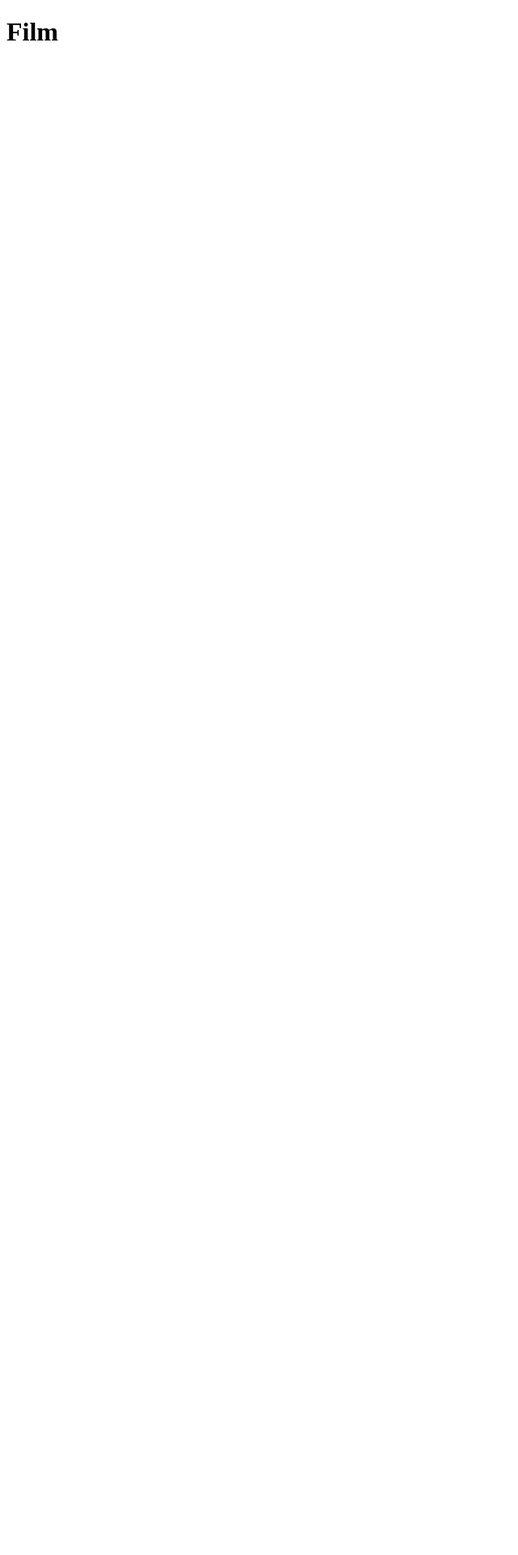
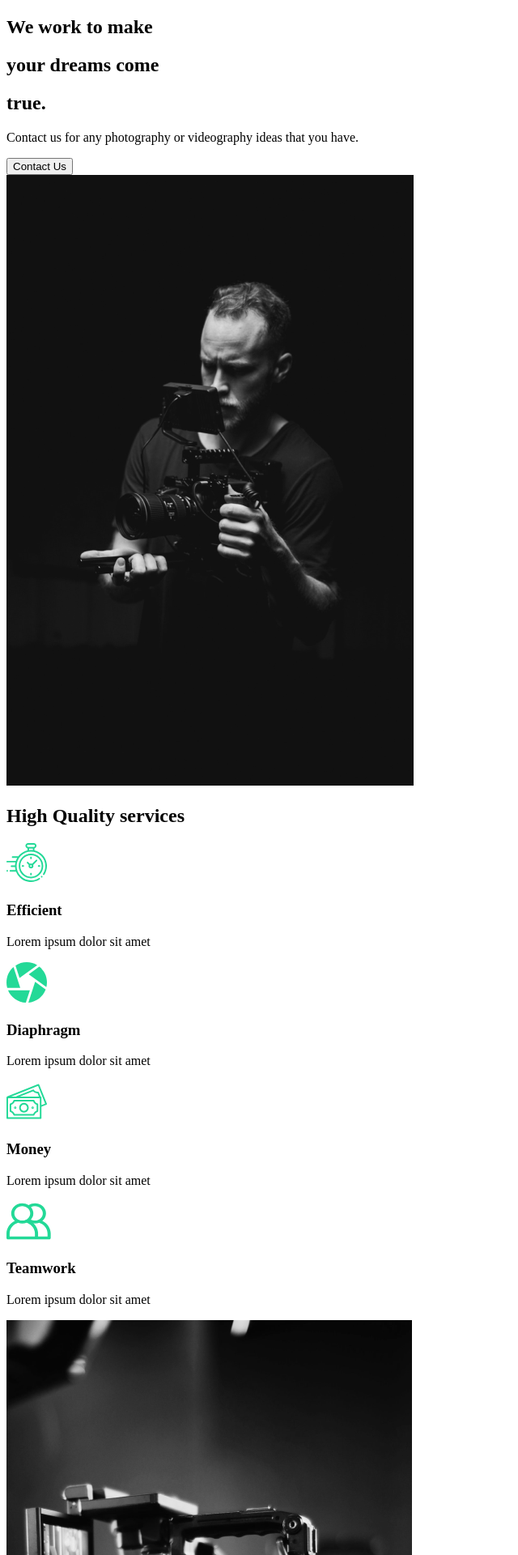
Before and after one commit to adyashapadhy/capture-portfolio, a React (Create React App) app: page / in a window 1280 px wide. Shown: the top 1920 px of the page at 81% size, without its empty margins (0-640 px from the left). Before the commit the page ends 800 px from the top, so only its background shows below. Built offline with nearby package versions, Linux system fonts and the light colour scheme.

Commit message:
first two sections

```diff
--- a/src/App.js
+++ b/src/App.js
@@ -1,9 +1,12 @@
 import React from 'react';
+//Import Pages
+import AboutUs from "./pages/AboutUs";
+
 
 function App() {
   return (
     <div className="App">
-      <h1>Film</h1>
+      <AboutUs />
     </div>
   );
 }
--- /dev/null
+++ b/src/components/AboutSection.js
@@ -0,0 +1,31 @@
+import React from 'react';
+import home1 from '../img/home1.png';
+const AboutSection = () => {
+    return(
+        <div>
+            <div className="description">
+                <div className="title">
+
+                    <div className="hide">
+                        <h2>We work to make</h2>
+                    </div>
+                    <div className="hide">
+                        <h2>your <span>dreams</span> come</h2>
+                    </div>
+                    <div className="hide">
+                        <h2>true.</h2>
+                    </div>
+                </div>
+                <p>Contact us for any photography or videography ideas that you have.
+
+                </p>
+                <button>Contact Us</button>
+            </div>
+            <div className="image">
+                <img src={home1} alt="guy with camera"/>
+            </div>
+        </div>
+    )
+}
+
+export default AboutSection;
--- /dev/null
+++ b/src/components/ServicesSection.js
@@ -0,0 +1,52 @@
+import React from 'react';
+//Import Icons
+import clock from '../img/clock.svg';
+import diaphragm from '../img/diaphragm.svg';
+import money from '../img/money.svg';
+import teamwork from '../img/teamwork.svg';
+import home2 from '../img/home2.png';
+
+const ServicesSection = () => {
+    return(
+        <div className= "services">
+            <div className="description">
+                <h2>High <span>Quality</span> services</h2>
+                <div className="cards">
+                 <div className="card">
+                    <div className="icon">
+                        <img alt="clock" src={clock}/>
+                        <h3>Efficient</h3>
+                    </div>
+                    <p>Lorem ipsum dolor sit amet</p>
+                </div>
+                <div className="card">
+                    <div className="icon">
+                        <img alt="diaphragm" src={diaphragm}/>
+                        <h3>Diaphragm</h3>
+                    </div>
+                    <p>Lorem ipsum dolor sit amet</p>
+                </div>
+                <div className="card">
+                    <div className="icon">
+                        <img alt = "money" src={money}/>
+                        <h3>Money</h3>
+                    </div>
+                    <p>Lorem ipsum dolor sit amet</p>
+                </div>
+                <div className="card">
+                    <div className="icon">
+                        <img alt="teamwork" src={teamwork}/>
+                        <h3>Teamwork</h3>
+                    </div>
+                    <p>Lorem ipsum dolor sit amet</p>
+                </div>
+                </div>
+            </div>
+            <div className="image">
+                <img alt="camera " src={home2}/>
+            </div>
+        </div>
+        )
+}
+
+export default ServicesSection;
--- /dev/null
+++ b/src/pages/AboutUs.js
@@ -0,0 +1,16 @@
+import React from 'react';
+//Page Components
+
+import AboutSection from '../components/AboutSection';
+import ServicesSection from '../components/ServicesSection';
+
+const AboutUs = () => {
+    return (
+    <>
+    <AboutSection />
+    <ServicesSection />
+    </>
+    );
+    };
+
+export default AboutUs
```
